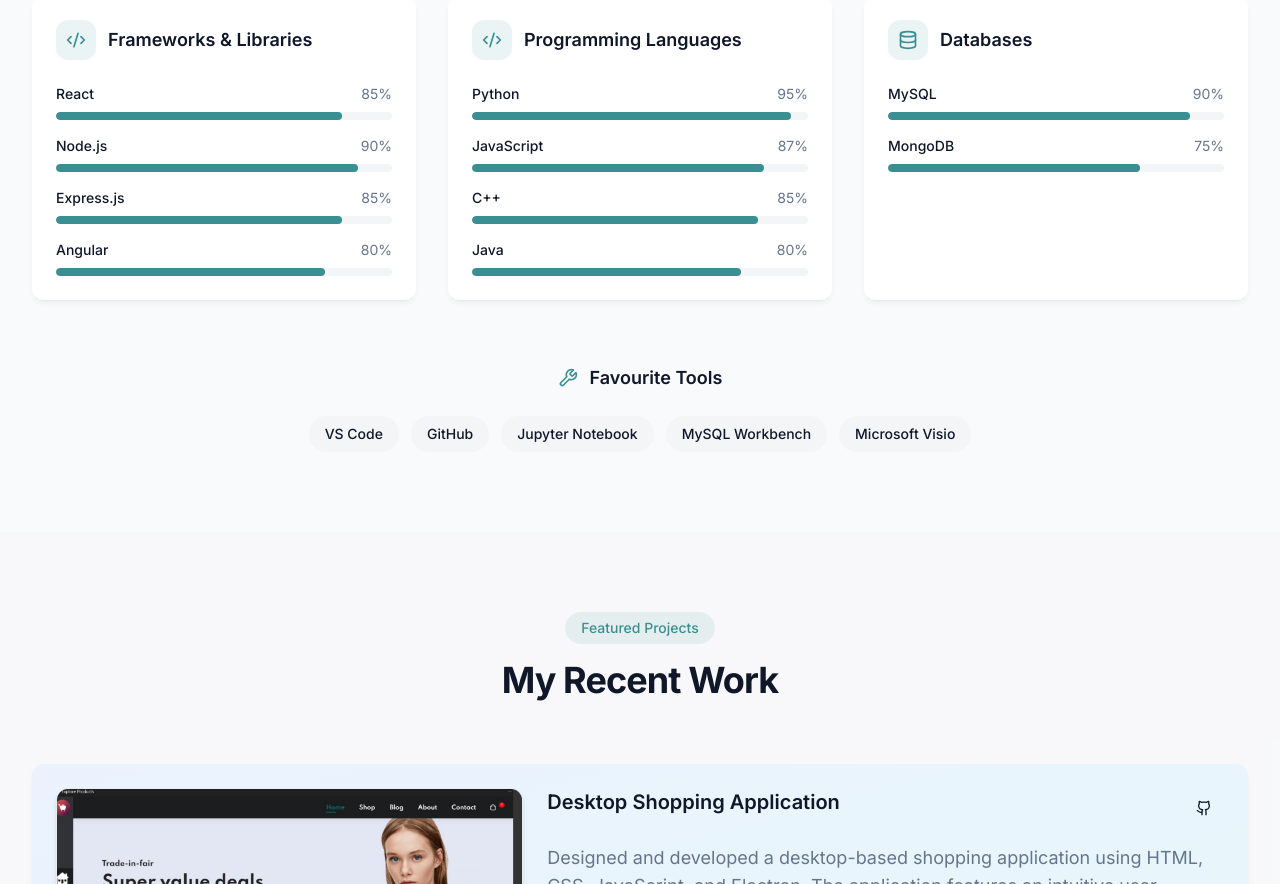
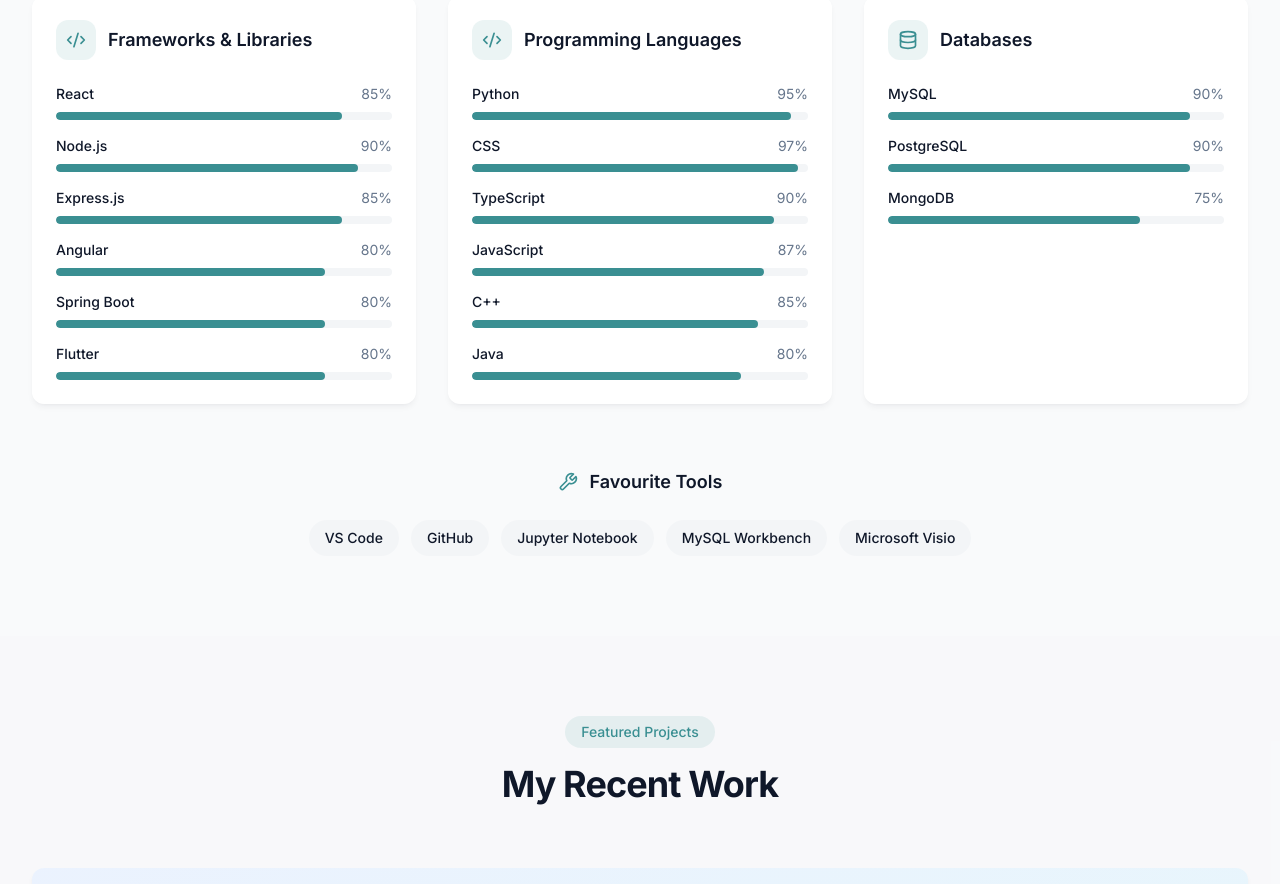
Before and after one commit to DurgamPoojitha/Portfolio, a React (Vite) app: page / in a window 1280 px wide. Shown: the part 1800-2684 px from the top of the page. Built offline with nearby package versions, Linux system fonts and the light colour scheme.

Commit message:
added abilities

```diff
--- a/src/components/portfolio/SkillsSection.tsx
+++ b/src/components/portfolio/SkillsSection.tsx
@@ -9,6 +9,8 @@
       { name: "Node.js", level: 90 },
       { name: "Express.js", level: 85 },
       { name: "Angular", level: 80 },
+      { name: "Spring Boot", level: 80 },
+      { name: "Flutter", level: 80 },
     ],
   },
   {
@@ -16,6 +18,8 @@
     icon: Code2,
     skills: [
       { name: "Python", level: 95 },
+      { name: "CSS", level: 97 },
+      { name: "TypeScript", level: 90 },
       { name: "JavaScript", level: 87 },
       { name: "C++", level: 85 },
       { name: "Java", level: 80 },
@@ -26,6 +30,7 @@
     icon: Database,
     skills: [
       { name: "MySQL", level: 90 },
+      { name: "PostgreSQL", level: 90 },
       { name: "MongoDB", level: 75 },
     ],
   },
```
